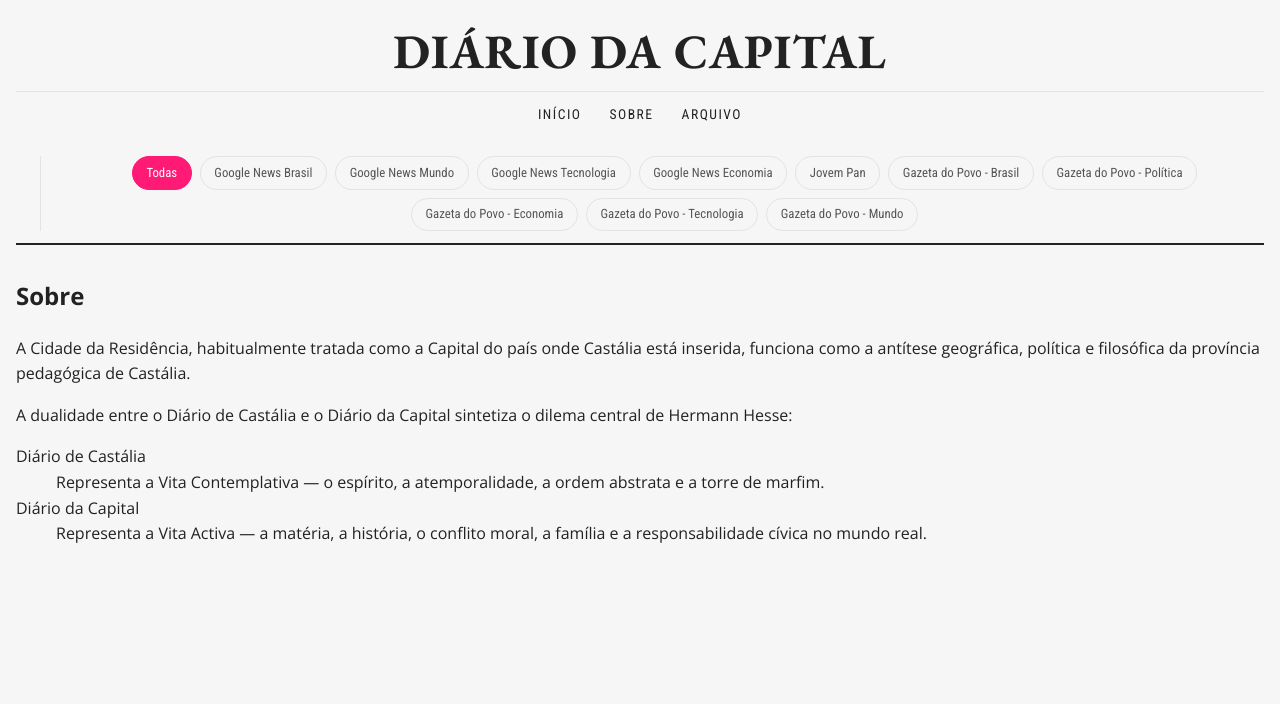
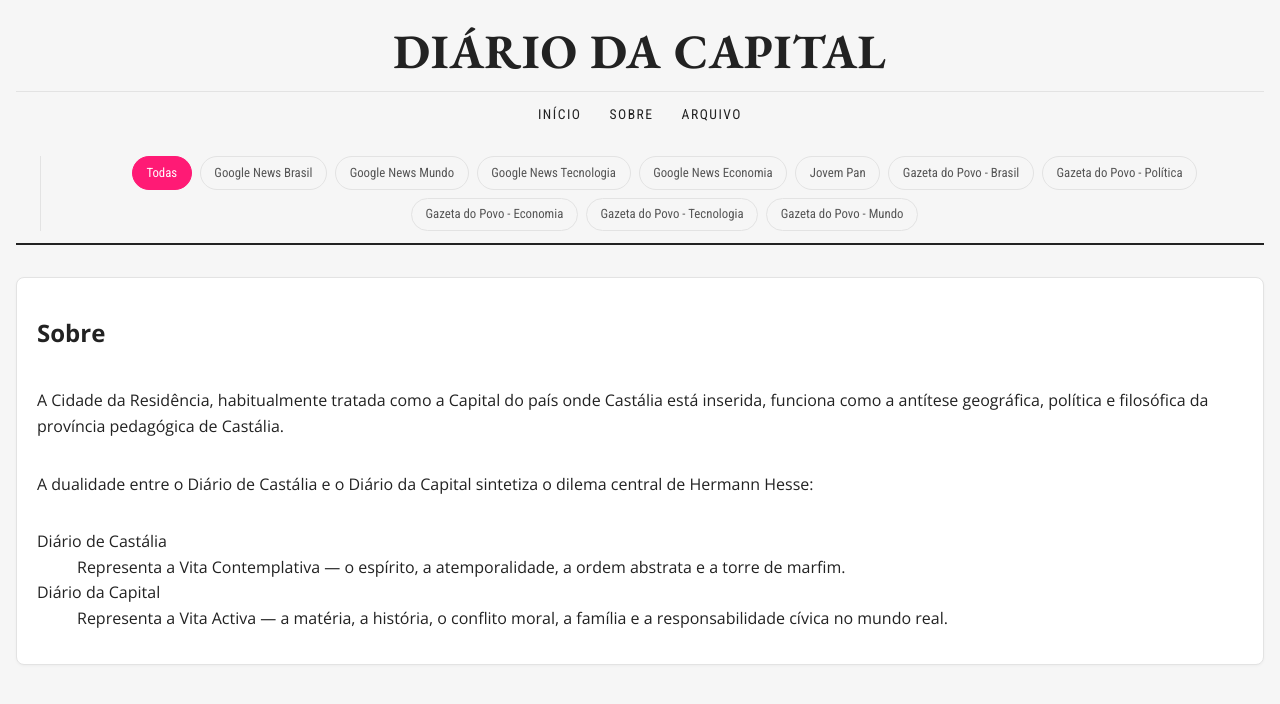
Before and after one commit to willycornelissen/clipping, a React (Vite) app: page /sobre in a window 1280 px wide. Shown: the top 704 px of the page. Built offline with nearby package versions, Linux system fonts and the light colour scheme.

Commit message:
Wrap Sobre page content in .noticia card representing collapsed 5-column grid

```diff
--- a/src/pages/PaginaSobre.jsx
+++ b/src/pages/PaginaSobre.jsx
@@ -2,7 +2,7 @@
 
 export function PaginaSobre() {
   return (
-    <div>
+    <article className="noticia">
       <h2 className="fonte">Sobre</h2>
       <p>
         A Cidade da Residência, habitualmente tratada como a Capital do país onde
@@ -29,6 +29,6 @@
           </dd>
         </div>
       </dl>
-    </div>
+    </article>
   )
 }
```
